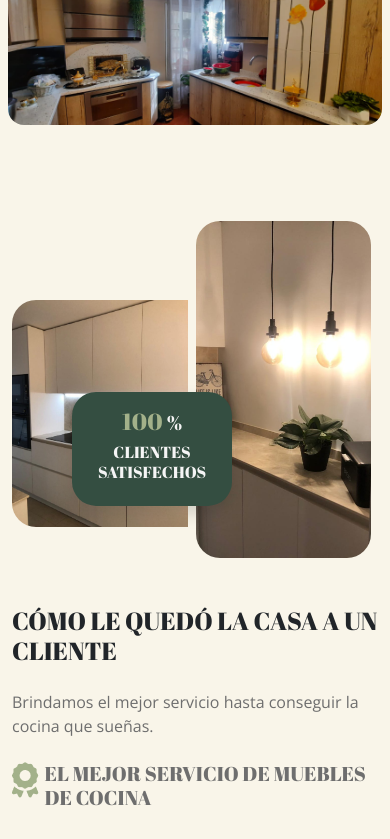
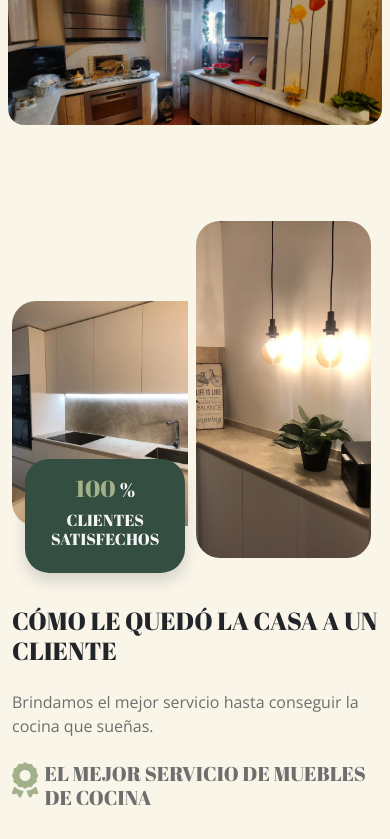
Before and after one commit to lruizap/muebles-de-cocina-parra, a plain HTML site: page index.html in a window 390 px wide. Shown: the part 1926-2765 px from the top of the page. Drawn offline with nearby package versions, Linux system fonts and the light colour scheme.

Commit message:
Fixed satisfaction style class

```diff
--- a/css/styles.css
+++ b/css/styles.css
@@ -123,9 +123,23 @@ h6 {
     border-radius: 1.5rem;
     font-size: 1.25rem;
     margin-bottom: 2rem;
-    top: 27vh;
-    right: 20vw;
+    top: 65%;
+    right: 50%;
     width: 10rem;
+}
+
+@media (max-width:768px) {
+    .satisfaction {
+        background-color: #344E41;
+        color: #f5f5f5;
+        padding: 1.5rem;
+        border-radius: 1.5rem;
+        font-size: 1.25rem;
+        margin-bottom: 2rem;
+        top: 35vh;
+        right: 32vw;
+        width: 10rem;
+    }
 }
 
 /* Estilos para imágenes de clientes */
@@ -280,7 +294,7 @@ h6 {
     font-size: 1.5rem;
 }
 
-.card-img-top{
+.card-img-top {
     border-radius: 2.5rem 2.5rem 0 0;
     height: 200px;
     object-fit: cover
@@ -576,50 +590,51 @@ h6 {
     border-radius: 15px;
 }
 
-.light-green{
+.light-green {
     color: #A3B18A;
 }
 
-.imagen-borde{
+.imagen-borde {
     border-radius: 2rem;
 }
-.cita-encarnacion{
-    background-color:#344E41 !important;
+
+.cita-encarnacion {
+    background-color: #344E41 !important;
 }
 
-.boton-general{
+.boton-general {
     background-color: #3A5A40;
 }
 
-.boton-alternativo{
+.boton-alternativo {
     background-color: #A3B18A;
 }
 
-.btn-dark{
+.btn-dark {
     border: 0;
 }
 
-.imagen-resena-1{
+.imagen-resena-1 {
     background: url("../img/INICIO/IMG-20240205-WA0014\ \(3\).jpg");
     background-position: center;
     background-size: cover;
 }
 
-.imagen-resena-2{
+.imagen-resena-2 {
     background: url("../img/INICIO/casa-lujosa-estilo-clasico-moderno-cocina-armarios-negros-1614082910.jpg");
     background-position: center;
     background-size: cover;
 }
 
-.img1-ClientesSatisfechos{
-    width: 15vw;
-    height: 27vh;
+.img1-ClientesSatisfechos {
+    width: 40%;
+    height: 30%;
     object-fit: cover;
     border-radius: 1.5rem 0 0 1.5rem;
 }
 
-.img2-ClientesSatisfechos{
-    width: 16vw;
+.img2-ClientesSatisfechos {
+    width: 50%;
     height: 40vh;
     object-fit: cover;
     border-radius: 1.5rem;
@@ -627,11 +642,12 @@ h6 {
 }
 
 @media (max-width:768px) {
-    .img1-ClientesSatisfechos{
-        width:45vw;
+    .img1-ClientesSatisfechos {
+        width: 45vw;
     }
-    .img2-ClientesSatisfechos{
-        width:45vw;
+
+    .img2-ClientesSatisfechos {
+        width: 45vw;
     }
 }
 
```
